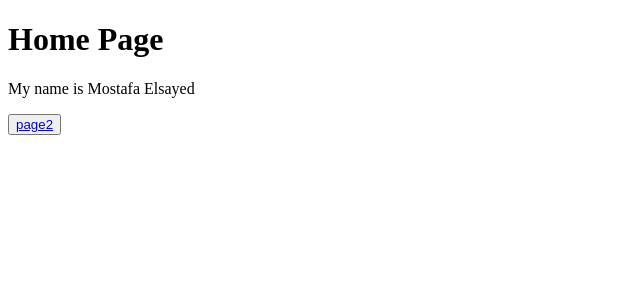
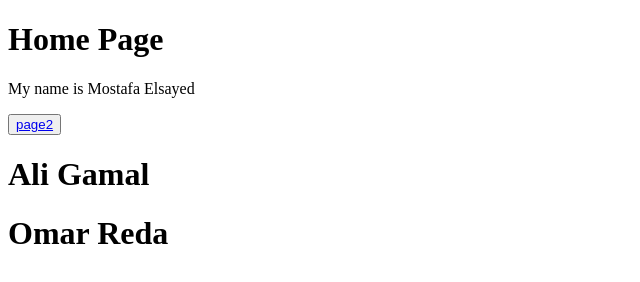
Before and after one commit to mmmostafaElsayed/my-repo, a plain HTML site: page index.html in a window 1280 px wide. Shown: the whole page, without its empty margins (0-640 px from the left). Drawn offline with Linux system fonts and the light colour scheme.

Commit message:
Update index.html

```diff
--- a/index.html
+++ b/index.html
@@ -9,5 +9,7 @@
     <h1>Home Page</h1>
     <p>My name is Mostafa Elsayed</p>
     <button><a href="page2.html">page2</a></button>
+    <h1>Ali Gamal</h1>
+    <h1>Omar Reda</h1>
 </body>
 </html>
```
